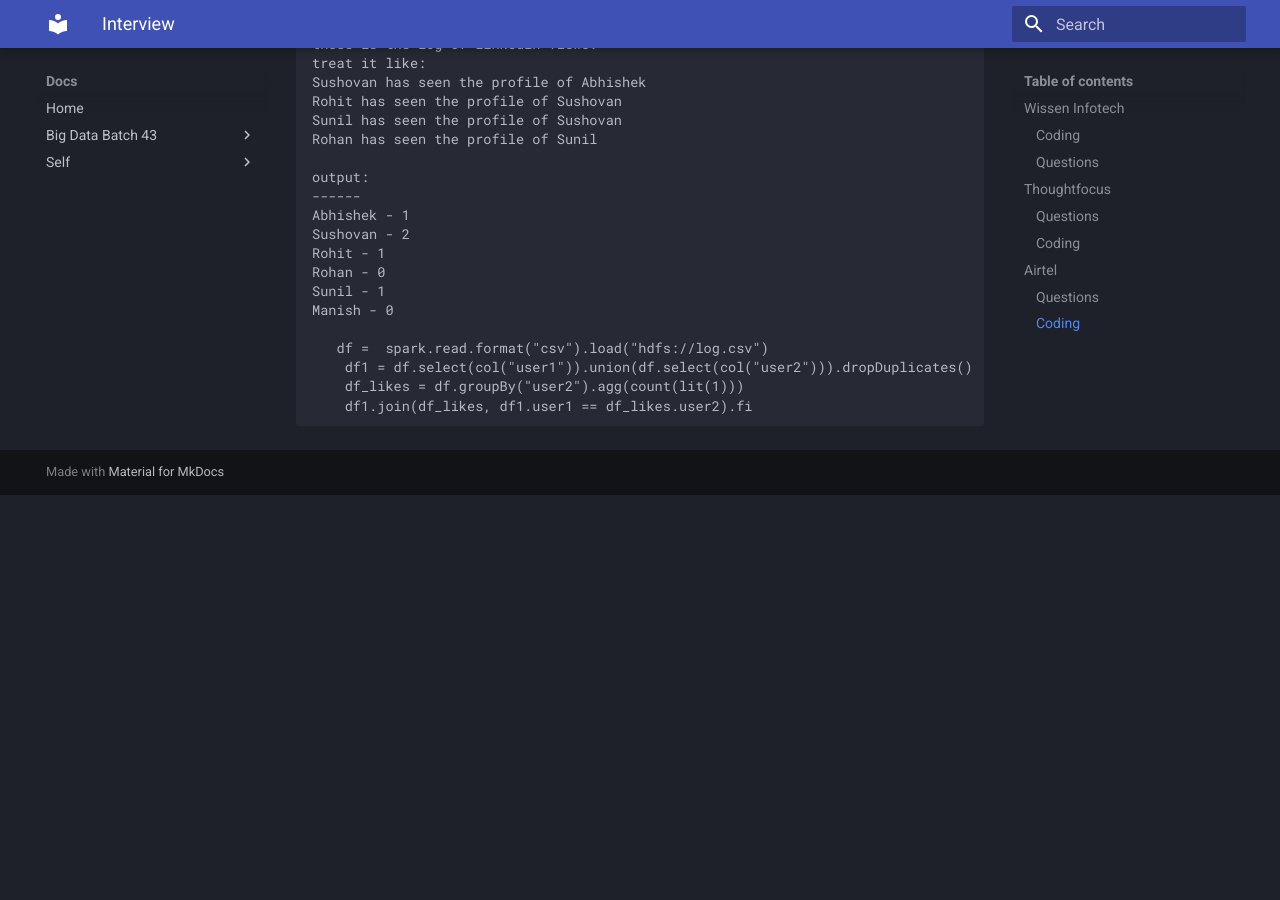
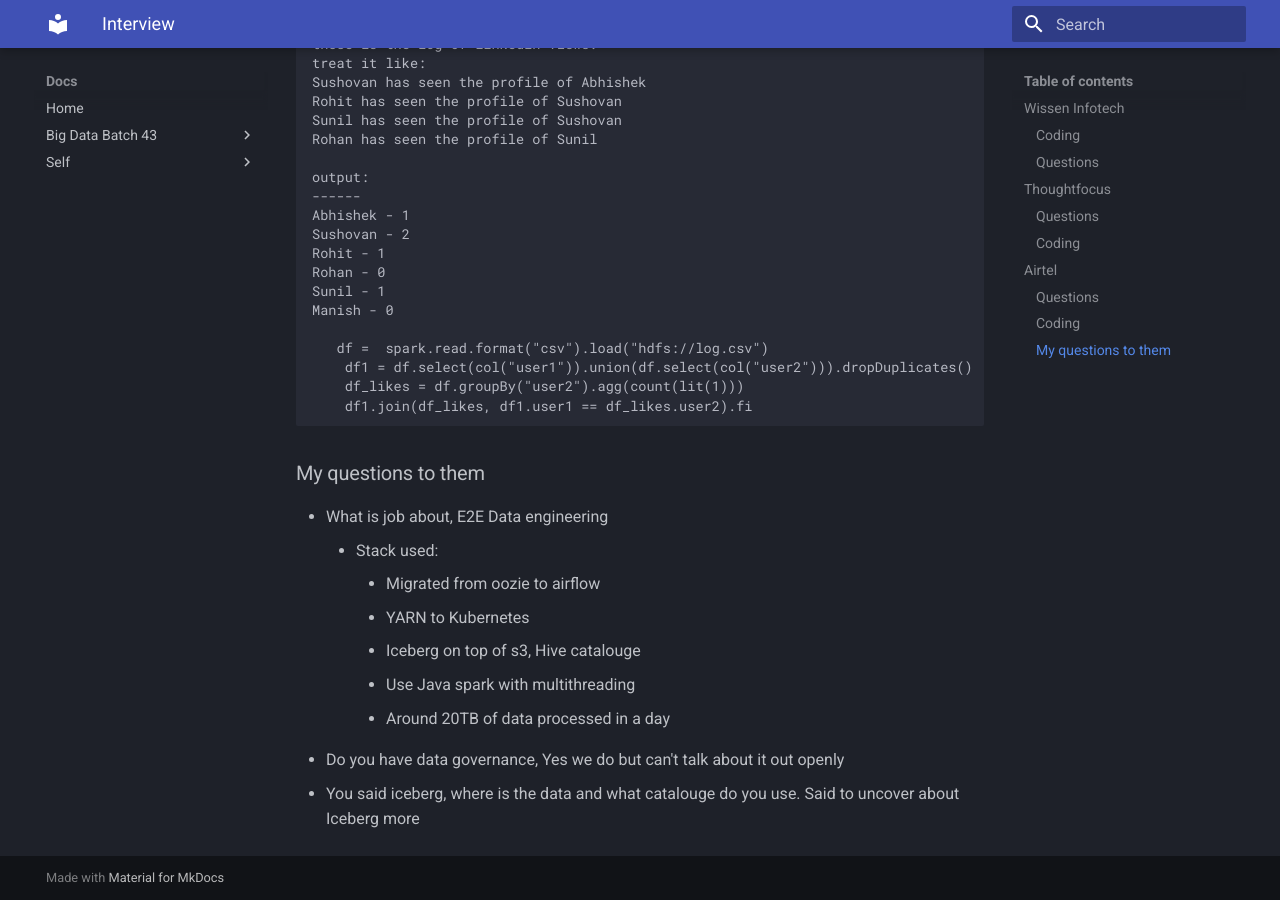
Before and after one commit to leodude77/docs, an MkDocs documentation site: the page built from docs/self/interview.md, in a window 1280 px wide and 900 px high, scrolled down 4437 px. Built offline with MkDocs 1.6.1 and Material for MkDocs 9.7.7, drawn with Linux system fonts in a browser that asks for light colours; before the commit the page ends 4932 px from its top, so only the background shows below that.

Commit message:
airtel myqs

````diff
--- a/docs/self/interview.md
+++ b/docs/self/interview.md
@@ -167,3 +167,14 @@
     df_likes = df.groupBy("user2").agg(count(lit(1)))
     df1.join(df_likes, df1.user1 == df_likes.user2).fi
 ```
+
+### My questions to them
+* What is job about, E2E Data engineering
+    * Stack used:
+        * Migrated from oozie to airflow
+        * YARN to Kubernetes
+        * Iceberg on top of s3, Hive catalouge
+        * Use Java spark with multithreading
+        * Around 20TB of data processed in a day
+* Do you have data governance, Yes we do but can't talk about it out openly
+* You said iceberg, where is the data and what catalouge do you use. Said to uncover about Iceberg more
````
